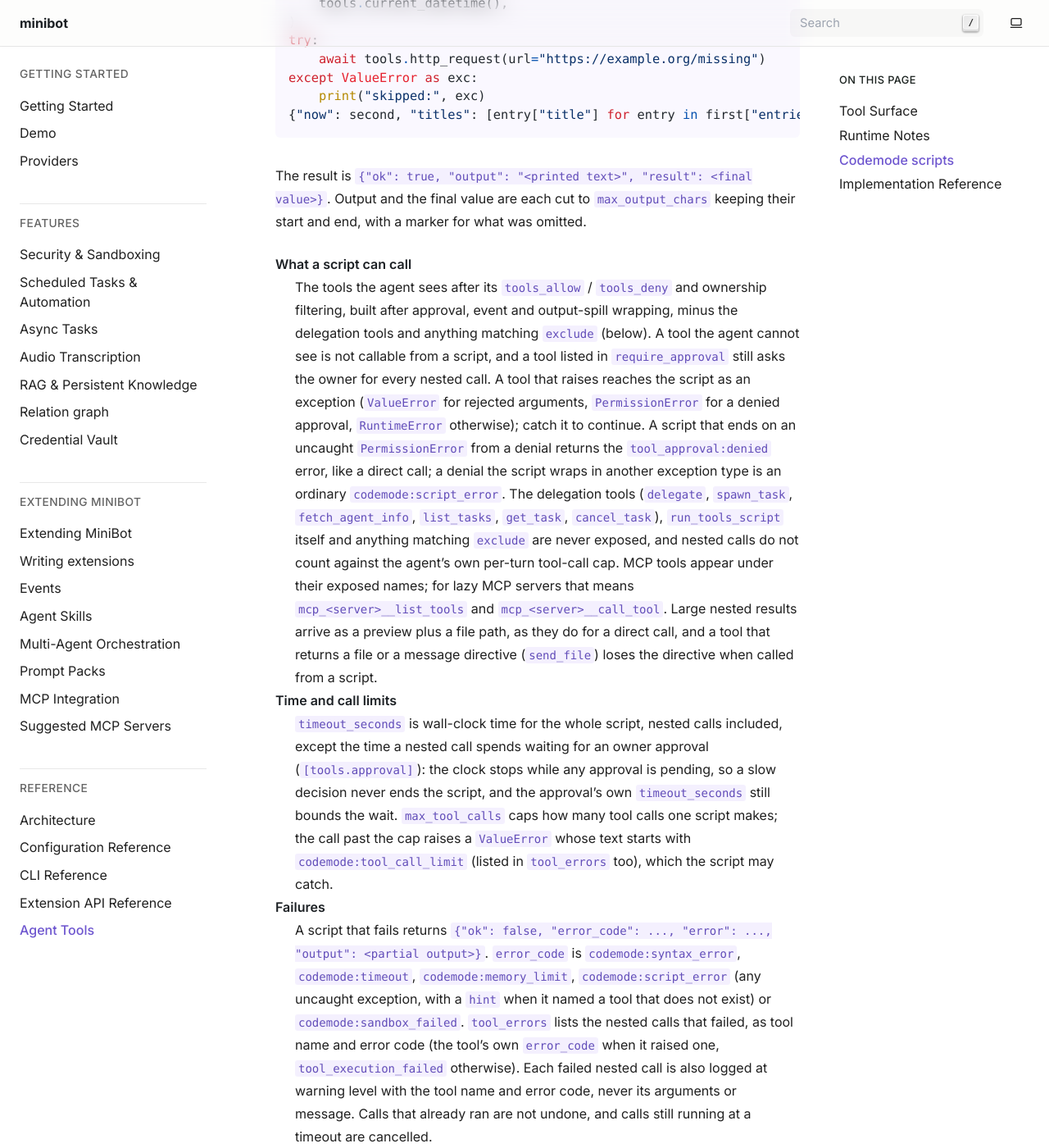
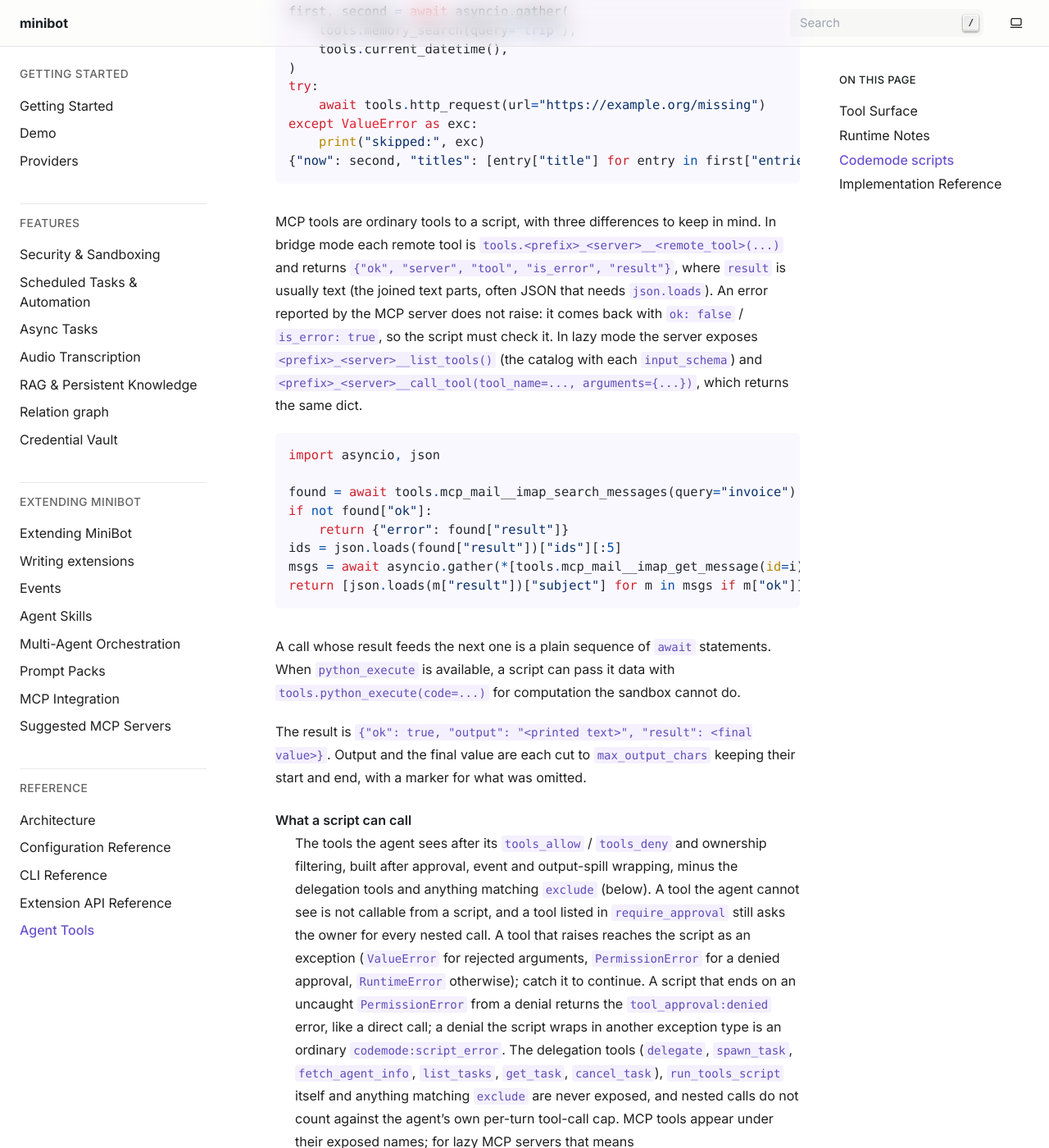
Before and after one commit to sonic182/minibot, a Sphinx documentation site: the page built from docs/tools.rst, in a window 1280 px wide and 1400 px high, scrolled down 8134 px. Shown: the whole window at 82% size. Built offline with Sphinx 7.4.7, drawn with Linux system fonts in a browser that asks for light colours; some of the changed text lies outside the part shown.

Commit message:
fix(codemode): nested calls get full results (no output spill), MCP and wrapper examples in instructions

```diff
--- a/docs/config.rst
+++ b/docs/config.rst
@@ -398,7 +398,7 @@
      - ``enabled``, ``host``, ``port``, ``auth_token``, ``basic_auth_user``, ``basic_auth_password``, ``chat_upload_*``; see `HTTP server`_ above
    * - ``[tools.tool_output_spill]``
      - ``ToolOutputSpillConfig``
-     - ``enabled``, ``spill_after_chars``, ``preview_chars``, ``subdir``, ``exclude_tools``; applies to every tool result (not just ``http_request``)
+     - ``enabled``, ``spill_after_chars``, ``preview_chars``, ``subdir``, ``exclude_tools``; applies to every tool result (not just ``http_request``), except calls made from a codemode script
    * - ``[tools.apply_patch]``
      - ``ApplyPatchToolConfig``
      - ``enabled``, ``restrict_to_workspace``, ``workspace_root``, ``allow_outside_workspace``, ``max_patch_bytes``
--- a/docs/tools.rst
+++ b/docs/tools.rst
@@ -230,6 +230,8 @@
   ``bash``. Tools in ``exclude_tools`` (``http_request`` and ``pre_response`` by default) are
   skipped since they already manage their own output size. ``activate_skill`` spills only past
   64,000 characters (or ``spill_after_chars``, if larger), so skill instructions normally arrive inline.
+  Spill does not apply to calls made from a ``run_tools_script`` script: the result goes to the script, not
+  the model, so the script can filter it, and the script's own output limits protect the context.
 - ``[tools.audio_transcription]`` requires the ``stt`` extra: ``pip install "minibot[stt]"``.
 - ``[tools.http_client]`` needs no extra: selectolax ships with the base install and renders HTML
   as compact semantic text instead of plain-text extraction.
@@ -286,6 +288,27 @@
    except ValueError as exc:
        print("skipped:", exc)
    {"now": second, "titles": [entry["title"] for entry in first["entries"]][:5]}
+
+MCP tools are ordinary tools to a script, with three differences to keep in mind. In bridge mode each remote tool is
+``tools.<prefix>_<server>__<remote_tool>(...)`` and returns ``{"ok", "server", "tool", "is_error", "result"}``, where
+``result`` is usually text (the joined text parts, often JSON that needs ``json.loads``). An error reported by the MCP
+server does not raise: it comes back with ``ok: false`` / ``is_error: true``, so the script must check it. In lazy mode the
+server exposes ``<prefix>_<server>__list_tools()`` (the catalog with each ``input_schema``) and
+``<prefix>_<server>__call_tool(tool_name=..., arguments={...})``, which returns the same dict.
+
+.. code-block:: python
+
+   import asyncio, json
+
+   found = await tools.mcp_mail__imap_search_messages(query="invoice")
+   if not found["ok"]:
+       return {"error": found["result"]}
+   ids = json.loads(found["result"])["ids"][:5]
+   msgs = await asyncio.gather(*[tools.mcp_mail__imap_get_message(id=i) for i in ids])
+   return [json.loads(m["result"])["subject"] for m in msgs if m["ok"]]
+
+A call whose result feeds the next one is a plain sequence of ``await`` statements. When ``python_execute`` is
+available, a script can pass it data with ``tools.python_execute(code=...)`` for computation the sandbox cannot do.
 
 The result is ``{"ok": true, "output": "<printed text>", "result": <final value>}``. Output and the final value are
 each cut to ``max_output_chars`` keeping their start and end, with a marker for what was omitted.
```
Also changed, not shown: CHANGELOG.md (+1 -1 lines), 6 other files.
